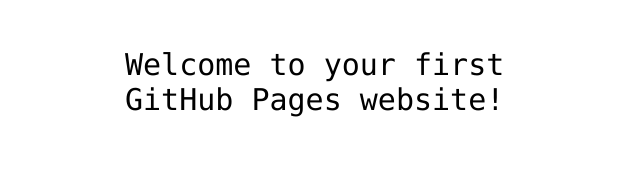
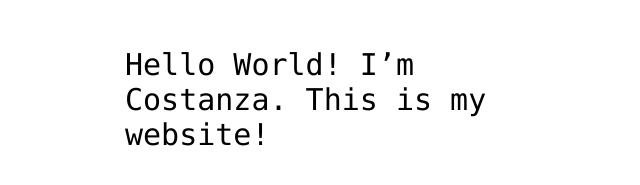
Before and after one commit to riskiha/hello-world, a plain HTML site: page index.html in a window 1280 px wide. Shown: the part 341-526 px from the top of the page, without its empty margins (315-955 px from the left). Drawn offline with Linux system fonts and the light colour scheme.

Commit message:
Add my intro

```diff
--- a/index.html
+++ b/index.html
@@ -12,7 +12,7 @@
 <img src="https://octodex.github.com/images/daftpunktocat-thomas.gif" id="octocat" alt="octocat-gif" />
 
 <!-- Change this code here by copy and pasting your template on line 15 -->
-<p>Welcome to your first GitHub Pages website!</p>
+<p>Hello World! I’m Costanza. This is my website!</p>
 
 </body>
 </html>
```
